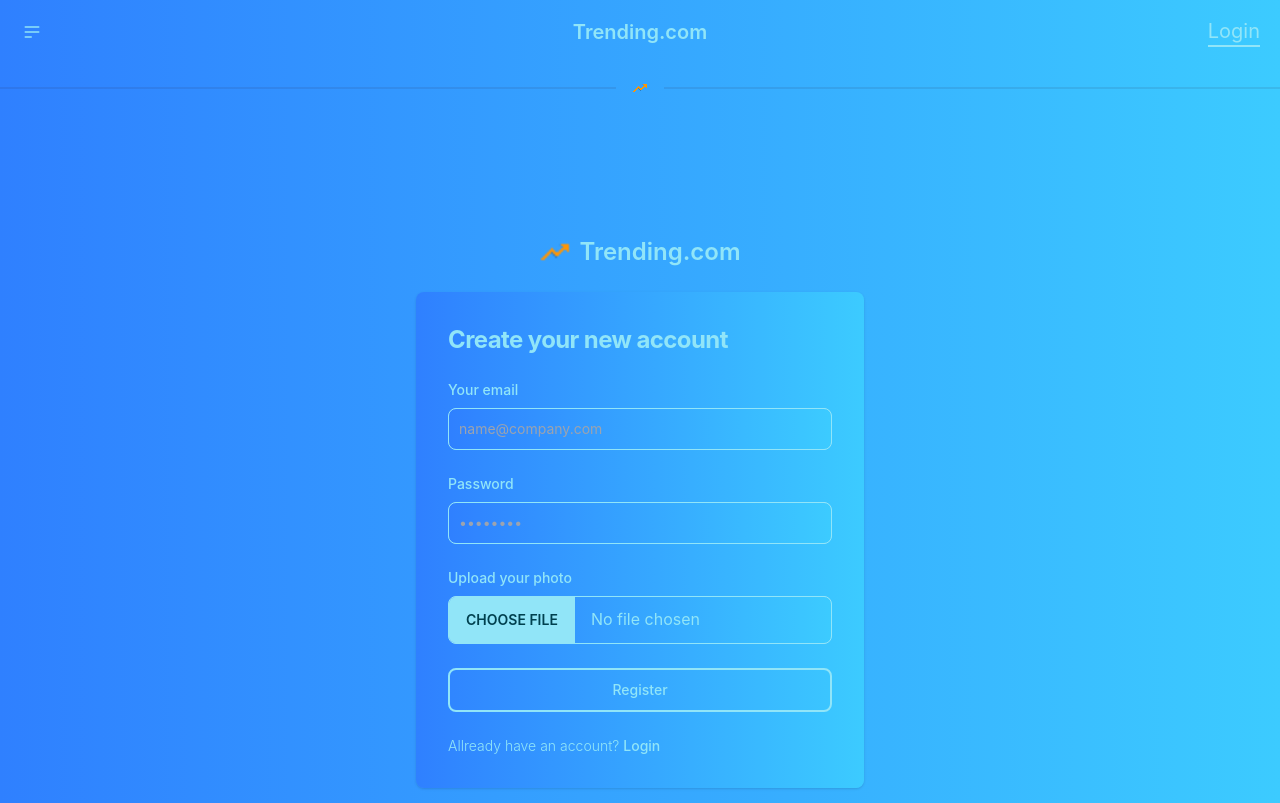
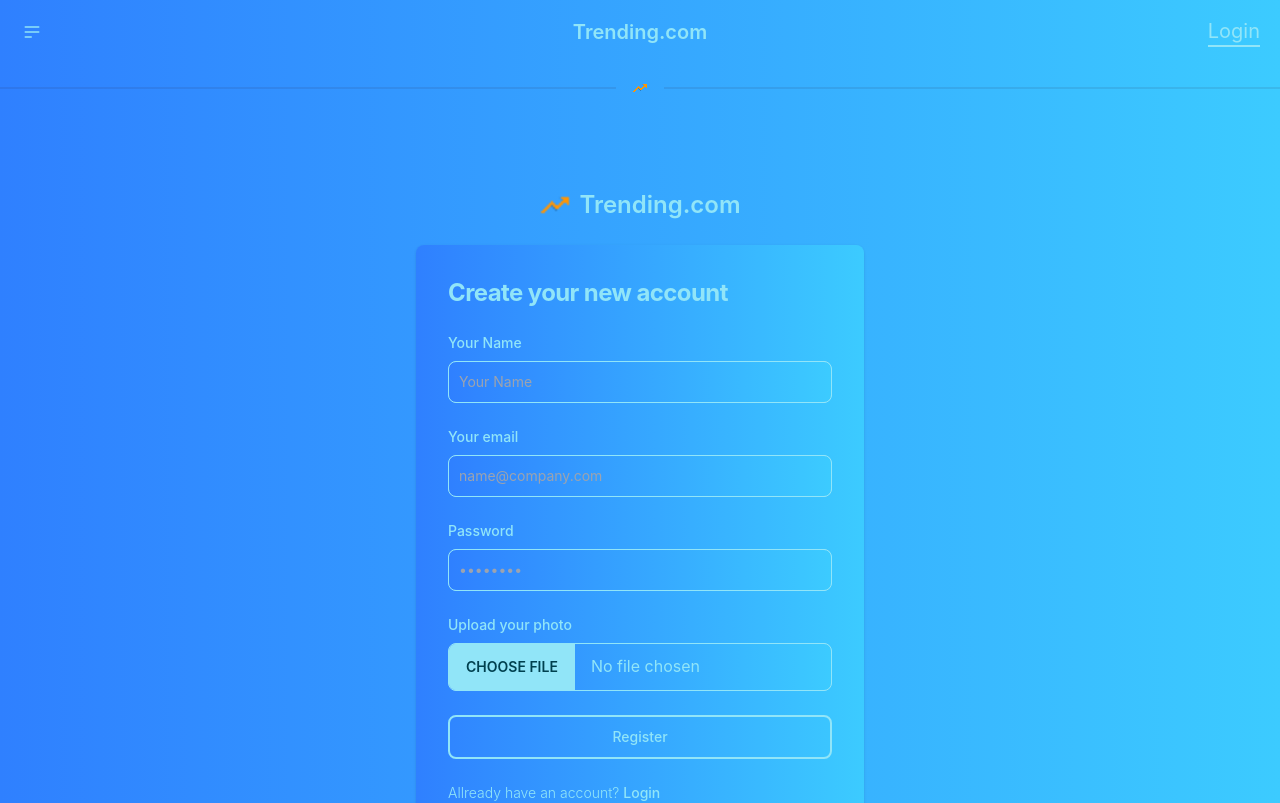
Before and after one commit to AkashChakrabortty/Trending.com-client, a React (Create React App) app in the folder my-app/: page /register in a window 1280 px wide. Shown: the top 803 px of the page. Built offline with nearby package versions, Linux system fonts and the light colour scheme; no server answers.

Commit message:
register

```diff
--- a/my-app/src/components/nav/nav.jsx
+++ b/my-app/src/components/nav/nav.jsx
@@ -1,8 +1,13 @@
-import React from 'react';
+import React, { useContext } from 'react';
 import { Link } from 'react-router-dom';
+import { userInfo } from '../../context/AuthProvider';
 import Divider from '../Divider/Divider';
 
 const Nav = () => {
+  const { user, logout } = useContext(userInfo);
+  const handleLogout = () => {
+  logout();
+  }
     return (
       <div>
         <div className="navbar">
@@ -29,7 +34,7 @@ const Nav = () => {
                 className="menu menu-compact dropdown-content mt-3 p-2 shadow bg-base-100 rounded-box w-52 text-info default-bg"
               >
                 <li>
-                  <Link>Homepage</Link>
+                  <Link to="/">Homepage</Link>
                 </li>
                 <li>
                   <Link>Media</Link>
@@ -52,17 +57,27 @@ const Nav = () => {
             </Link>
           </div>
           <div className="navbar-end">
+            {user ? (
+              <>
+                <button onClick={handleLogout}>
+                  <Link className="text-xl text-info border-info border-b-2 mx-3">
+                    Logout
+                  </Link>
+                </button>
+                <div className="avatar">
+                  <div className="w-10 rounded-full ring ring-info">
+                    <img src={user.photoURL}  alt={user.displayName}/>
+                  </div>
+                </div>
+              </>
+            ) : (
               <Link
                 className="text-xl text-info border-info border-b-2 mx-3"
                 to="/login"
               >
                 Login
               </Link>
-            {/* <div className="avatar">
-              <div className="w-10 rounded-full ring ring-info">
-                <img src="https://placeimg.com/192/192/people" />
-              </div>
-            </div> */}
+            )}
           </div>
         </div>
         <Divider></Divider>
--- a/my-app/src/page/Register/Register.jsx
+++ b/my-app/src/page/Register/Register.jsx
@@ -1,13 +1,62 @@
-import React from 'react';
-import { Link } from 'react-router-dom';
-import logo from '../../Divider-logo/divider.jpg';
+import React, { useContext } from "react";
+import { Link, useNavigate } from "react-router-dom";
+import { userInfo } from "../../context/AuthProvider";
+import logo from "../../Divider-logo/divider.jpg";
 const Register = () => {
+  const { createUser, updateUser } = useContext(userInfo);
+  const navigate = useNavigate();
+  let photoUrl;
+  const handleSubmit = (event) => {
+    event.preventDefault();
+    const email = event.target.email.value;
+    const password = event.target.password.value;
+    const name = event.target.name.value;
+    const img = event.target.photo.files[0];
+    const imgbb_key = process.env.REACT_APP_imgbb_key;
+
+    const formData = new FormData();
+    formData.append("image", img);
+
+    const url = `https://api.imgbb.com/1/upload?key=${imgbb_key}`;
+
+     fetch(url, {
+      method: "POST",
+      body: formData,
+    })
+      .then((res) => res.json())
+      .then((data) => {
+        photoUrl = data.data.display_url;
+      })
+      .then(() => {
+        createUser(email, password).then((userCredential) => {
+          updateUser(name, photoUrl);
+
+          const user = {
+            name: name,
+            email: email,
+            password: password,
+            photoUrl: photoUrl,
+          };
+          fetch("http://localhost:5000/storeUser", {
+            method: "POST",
+            headers: {
+              "content-type": "application/json",
+            },
+            body: JSON.stringify(user),
+          })
+            .then((res) => res.json())
+            .then((data) => navigate("/"));
+        });
+      });
+
+  };
+
   return (
     <div className="default-bg">
       <section>
         <div className="flex flex-col items-center justify-center px-6 py-8 mx-auto md:h-screen lg:py-0">
           <Link
-              to="/login"
+            to="/register"
             className="flex items-center mb-6 text-2xl font-semibold text-info dark:text-white"
           >
             <img className="w-8 h-8 mr-2" src={logo} alt="Trending.com" />
@@ -18,7 +67,23 @@ const Register = () => {
               <h1 className="text-xl font-bold leading-tight tracking-tight text-info md:text-2xl dark:text-white">
                 Create your new account
               </h1>
-                <form className="space-y-4 md:space-y-6" action="#">
+              <form className="space-y-4 md:space-y-6" onSubmit={handleSubmit}>
+                <div>
+                  <label
+                    htmlFor="name"
+                    className="block mb-2 text-sm font-medium text-info dark:text-white"
+                  >
+                    Your Name
+                  </label>
+                  <input
+                    type="text"
+                    name="name"
+                    id="name"
+                    className="default-bg border border-info text-info sm:text-sm rounded-lg focus:ring-primary-600 focus:border-primary-600 block w-full p-2.5 dark:bg-gray-700 dark:border-gray-600 dark:placeholder-gray-400 dark:text-white dark:focus:ring-blue-500 dark:focus:border-blue-500"
+                    placeholder="Your Name"
+                    required
+                  />
+                </div>
                 <div>
                   <label
                     htmlFor="email"
@@ -32,7 +97,7 @@ const Register = () => {
                     id="email"
                     className="default-bg border border-info text-info sm:text-sm rounded-lg focus:ring-primary-600 focus:border-primary-600 block w-full p-2.5 dark:bg-gray-700 dark:border-gray-600 dark:placeholder-gray-400 dark:text-white dark:focus:ring-blue-500 dark:focus:border-blue-500"
                     placeholder="name@company.com"
-                      required=""
+                    required
                   />
                 </div>
                 <div>
@@ -48,7 +113,7 @@ const Register = () => {
                     id="password"
                     placeholder="••••••••"
                     className="default-bg border border-info text-info sm:text-sm rounded-lg focus:ring-primary-600 focus:border-primary-600 block w-full p-2.5 dark:bg-gray-700 dark:border-gray-600 dark:placeholder-gray-400 dark:text-white dark:focus:ring-blue-500 dark:focus:border-blue-500"
-                      required=""
+                    required
                   />
                 </div>
                 <div>
@@ -60,8 +125,10 @@ const Register = () => {
                   </label>
                   <input
                     type="file"
+                    name="photo"
                     className="file-input file-input-bordered file-input-info default-bg text-info w-full"
                     accept=".jpg"
+                    required
                   />
                 </div>
                 <button
```
Lines whose indentation alone changed are shown as unchanged.
